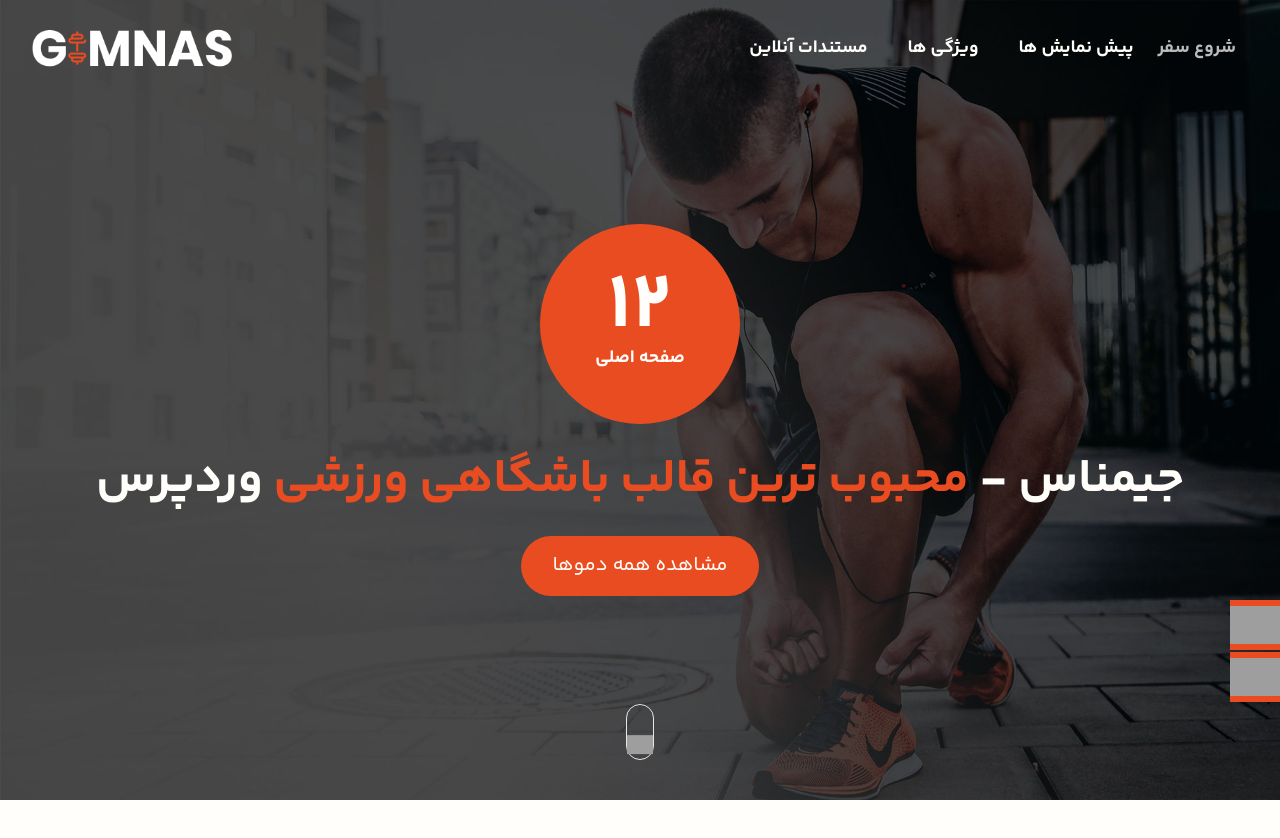
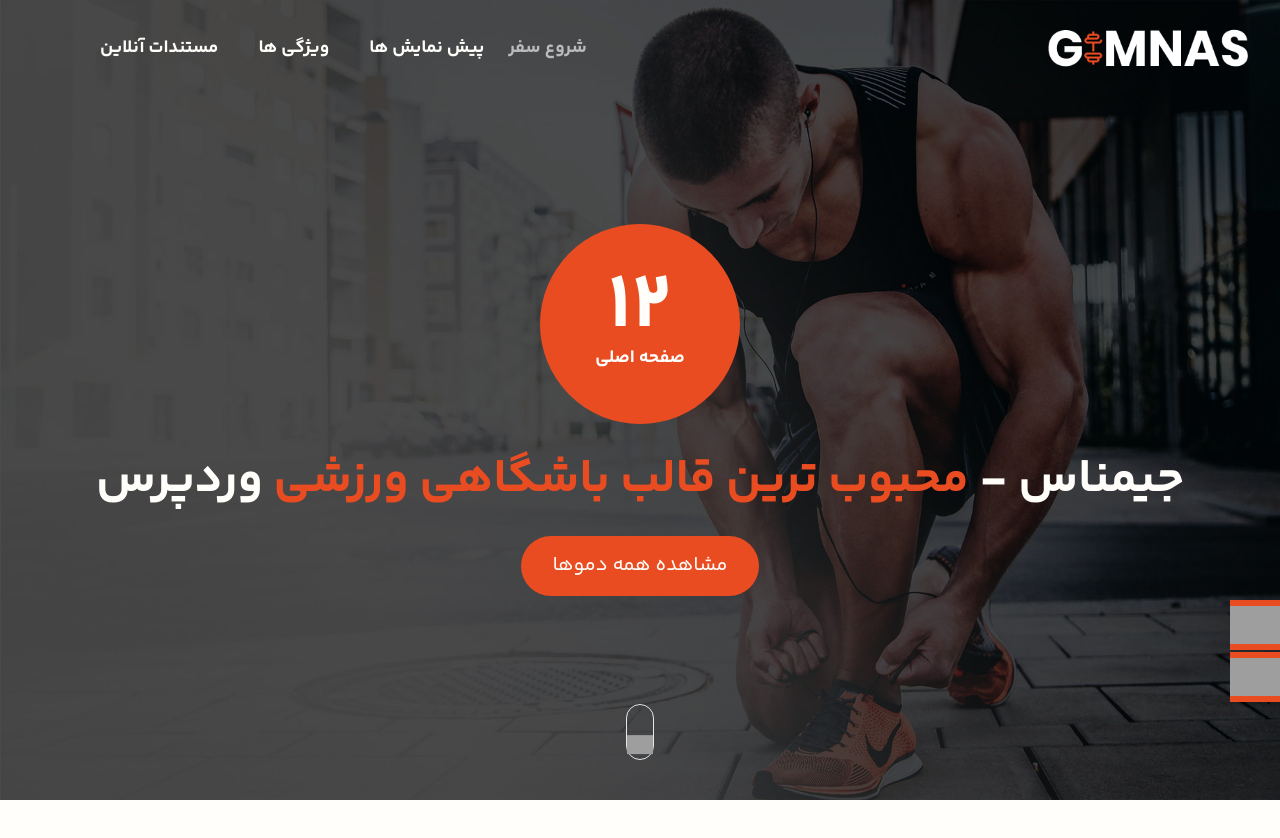
Before and after one commit to mahyarErshad/gimnas, a React (Vite) app: page / in a window 1280 px wide. Shown: the top 838 px of the page. Built offline with nearby package versions, Linux system fonts and the light colour scheme; grey boxes are pictures that could not be loaded.

Commit message:
Changed the order

```diff
--- a/src/components/Header/Navbar/Navbar.jsx
+++ b/src/components/Header/Navbar/Navbar.jsx
@@ -20,7 +20,7 @@ function Navbar() {
   return (
     <nav className="pt-4">
       <div className="max-w-7xl mx-auto px-4 sm:px-6 lg:px-8">
-        <div className="flex items-center justify-between h-16">
+        <div className="flex items-center justify-between flex-row-reverse h-16">
           <div className="flex items-center">
             <div className="flex-shrink-0"></div>
             <div className="hidden lg:block">
```
